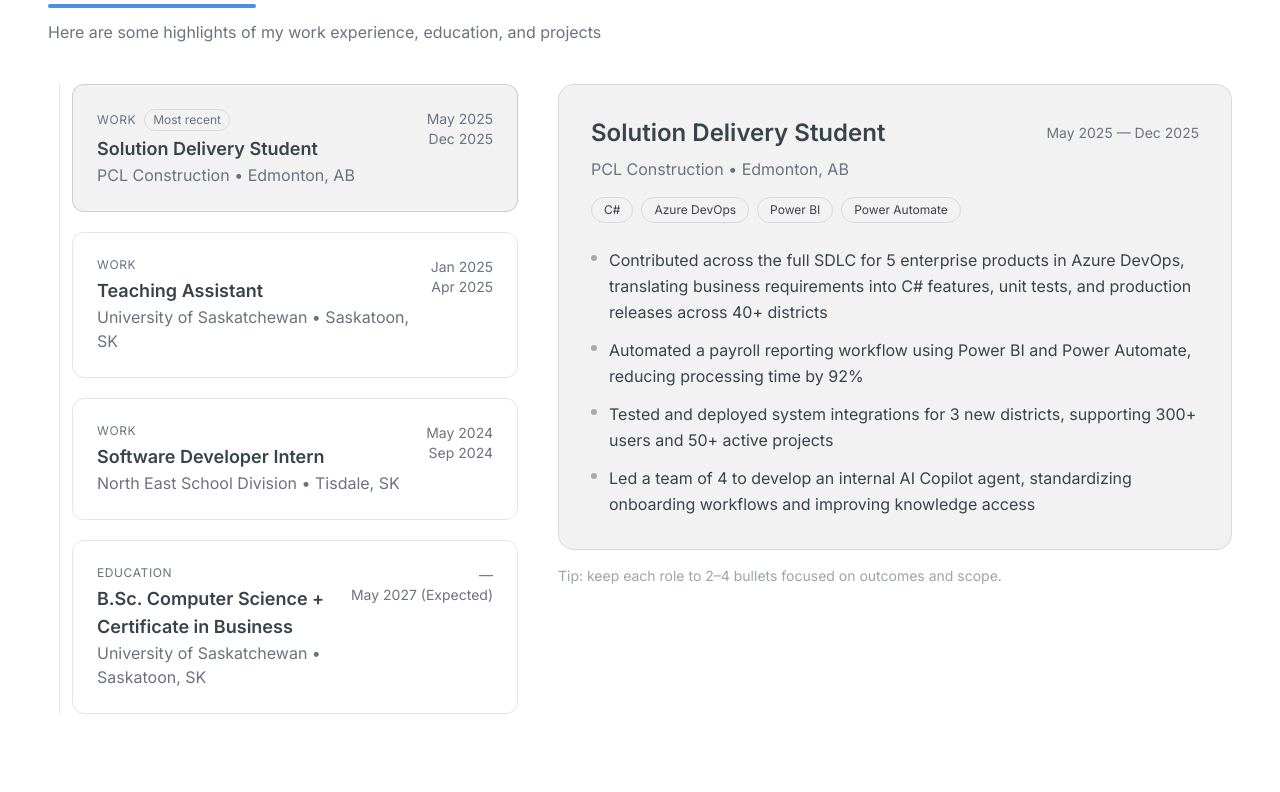
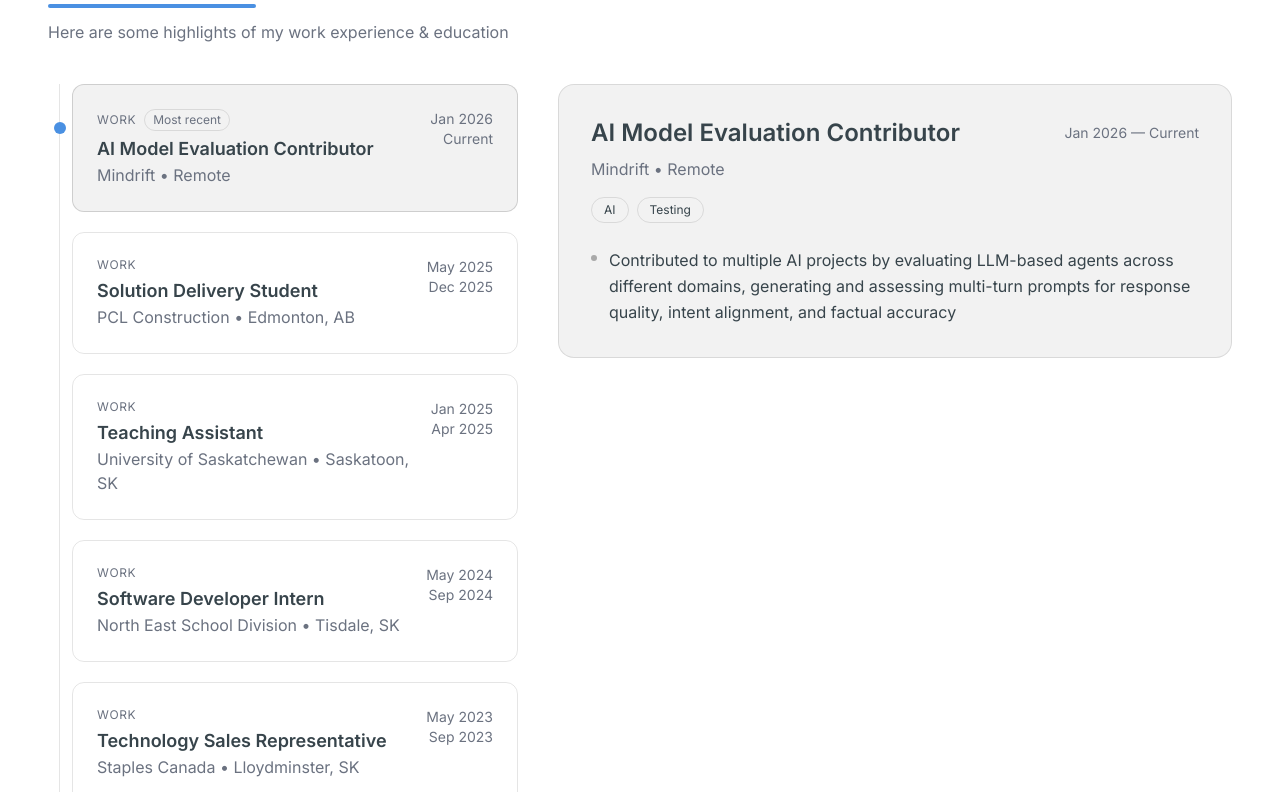
Before and after one commit to lecegues/lecegues-website, a Next.js app in the folder client/: page / in a window 1280 px wide. Shown: the part 828-1620 px from the top of the page. Built offline with nearby package versions, Linux system fonts and the light colour scheme.

Commit message:
Added dot animation to timeline & updated experience and education bullets

```diff
--- a/client/app/components/ExperienceSection.jsx
+++ b/client/app/components/ExperienceSection.jsx
@@ -1,11 +1,24 @@
 "use client";
 
-import React, { useMemo, useState, useRef } from "react";
+import React, { useMemo, useState, useRef, useEffect } from "react";
 import { motion, AnimatePresence, useInView } from "framer-motion";
 
 const ExperienceSection = () => {
   const items = useMemo(
     () => [
+        {
+        id: "mindrift-2026",
+        type: "Work",
+        title: "AI Model Evaluation Contributor",
+        org: "Mindrift",
+        location: "Remote",
+        start: "Jan 2026",
+        end: "Current",
+        tags: ["AI", "Testing"],
+        bullets: [
+          "Contributed to multiple AI projects by evaluating LLM-based agents across different domains, generating and assessing multi-turn prompts for response quality, intent alignment, and factual accuracy",
+        ],
+      },
       {
         id: "pcl-2025",
         type: "Work",
@@ -52,15 +65,35 @@
         ],
       },
       {
+        id: "staples-2023",
+        type: "Work",
+        title: "Technology Sales Representative",
+        org: "Staples Canada",
+        location: "Lloydminster, SK",
+        start: "May 2023",
+        end: "Sep 2023",
+        tags: ["Hardware", "Customer Service", "Sales"],
+        bullets: [
+          "Secured Top 10 seller status district-wide and became the store’s #1 seller within 5 months, generating over $100,000 in monthly sales",
+          "Exceeded monthly sales targets by an average of 200%, consistently ranking in the top tier of performance metrics across the region",
+          "Trained 3 new team members on sales techniques and product knowledge, improving monthly sales performance",
+        ],
+      },
+      {
         id: "usask-edu",
         type: "Education",
-        title: "B.Sc. Computer Science + Certificate in Business",
+        title: "B.Sc in Computer Science + Certificate in Business",
         org: "University of Saskatchewan",
         location: "Saskatoon, SK",
         start: "—",
         end: "May 2027 (Expected)",
-        tags: [],
-        bullets: [],
+        tags: ["Computer Science", "Business"],
+        bullets: [
+          "CMPT 353 – Full Stack Web Programming",
+          "CMPT 370 – Intermediate Software Engineering",
+          "CMPT 371 – Software Management",
+          "CMPT 280 – Data Structures and Algorithms",
+        ],
       },
     ],
     []
@@ -68,6 +101,26 @@
 
   const [activeId, setActiveId] = useState(items[0]?.id);
   const active = items.find((x) => x.id === activeId) ?? items[0];
+
+  const itemRefs = useRef({});
+  const [dotTop, setDotTop] = useState(24); // fallback
+
+  useEffect(() => {
+    const el = itemRefs.current[activeId];
+    if (!el) return;
+
+    // We want the dot centered on the button’s “top-6” line visually.
+    // We'll compute relative to the timeline container.
+    const timelineEl = itemRefs.current.__timeline;
+    if (!timelineEl) return;
+
+    const elRect = el.getBoundingClientRect();
+    const timelineRect = timelineEl.getBoundingClientRect();
+
+    // 24px approximates the "top-6" alignment inside each button
+    const topWithinTimeline = elRect.top - timelineRect.top + 24;
+    setDotTop(topWithinTimeline);
+  }, [activeId]);
 
   const sectionRef = useRef(null);
   const isInView = useInView(sectionRef, { once: true, margin: "-100px" });
@@ -117,16 +170,28 @@
         </div>
 
         <p className="text-[#6B7280] max-w-2xl">
-          Here are some highlights of my work experience, education, and projects
+          Here are some highlights of my work experience & education
         </p>
       </motion.div>
 
       <div className="grid grid-cols-1 lg:grid-cols-12 gap-10">
         {/* Timeline */}
         <div className="lg:col-span-5">
-          <div className="relative pl-6">
+          <div
+          className="relative pl-6"
+          ref={(node) => {
+            if (node) itemRefs.current.__timeline = node;
+          }}
+          >
             {/* vertical line */}
             <div className="absolute left-[11px] top-0 bottom-0 w-px bg-black/10" />
+
+            <motion.div
+            className="absolute left-[6px] h-3 w-3 rounded-full bg-[#4A90E2]"
+            animate={{ top: dotTop }}
+            transition={{ type: "spring", stiffness: 500, damping: 35 }}
+            style={{ willChange: "top" }}
+            />
 
             <ul className="space-y-5">
               {items.map((item, idx) => {
@@ -135,6 +200,9 @@
                 return (
                   <motion.li key={item.id} className="relative" variants={fadeUp}>
                         <button
+                        ref={(node) => {
+                            if (node) itemRefs.current[item.id] = node;
+                          }}
                         type="button"
                         onClick={() => setActiveId(item.id)}
                         className={[
@@ -145,8 +213,6 @@
                         ].join(" ")}
                         aria-current={isActive ? "true" : "false"}
                         >
-
-
                       <div className="flex items-start justify-between gap-4 m-2">
                         <div>
                           <div className="flex items-center gap-2">
@@ -228,8 +294,7 @@
                   </ul>
                 ) : (
                   <p className="mt-6 text-[#6B7280]">
-                    (Optional) We can add relevant coursework, awards, clubs, or
-                    a short “focus areas” list here.
+
                   </p>
                 )}
               </motion.div>
@@ -237,7 +302,7 @@
           </div>
 
           <p className="mt-4 text-sm text-[#9CA3AF]">
-            Tip: keep each role to 2–4 bullets focused on outcomes and scope.
+
           </p>
         </motion.div>
       </div>
```
